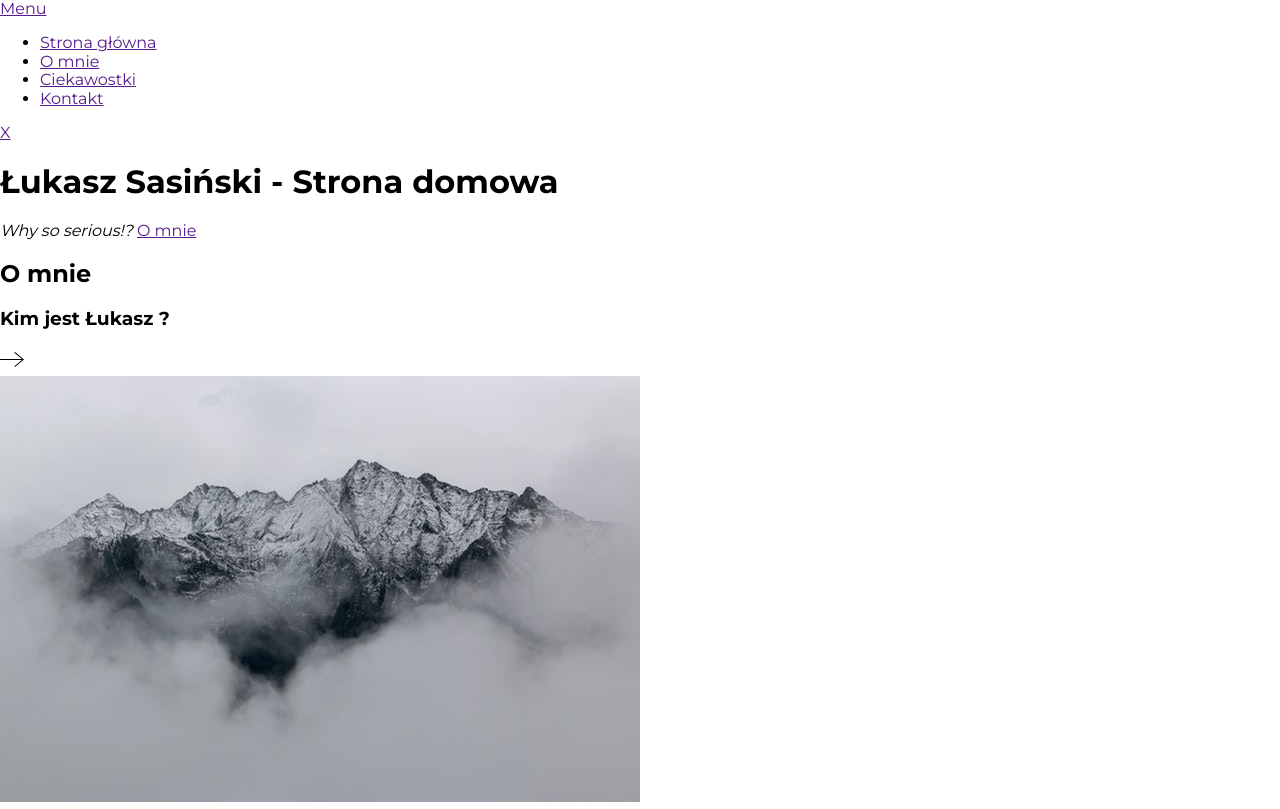
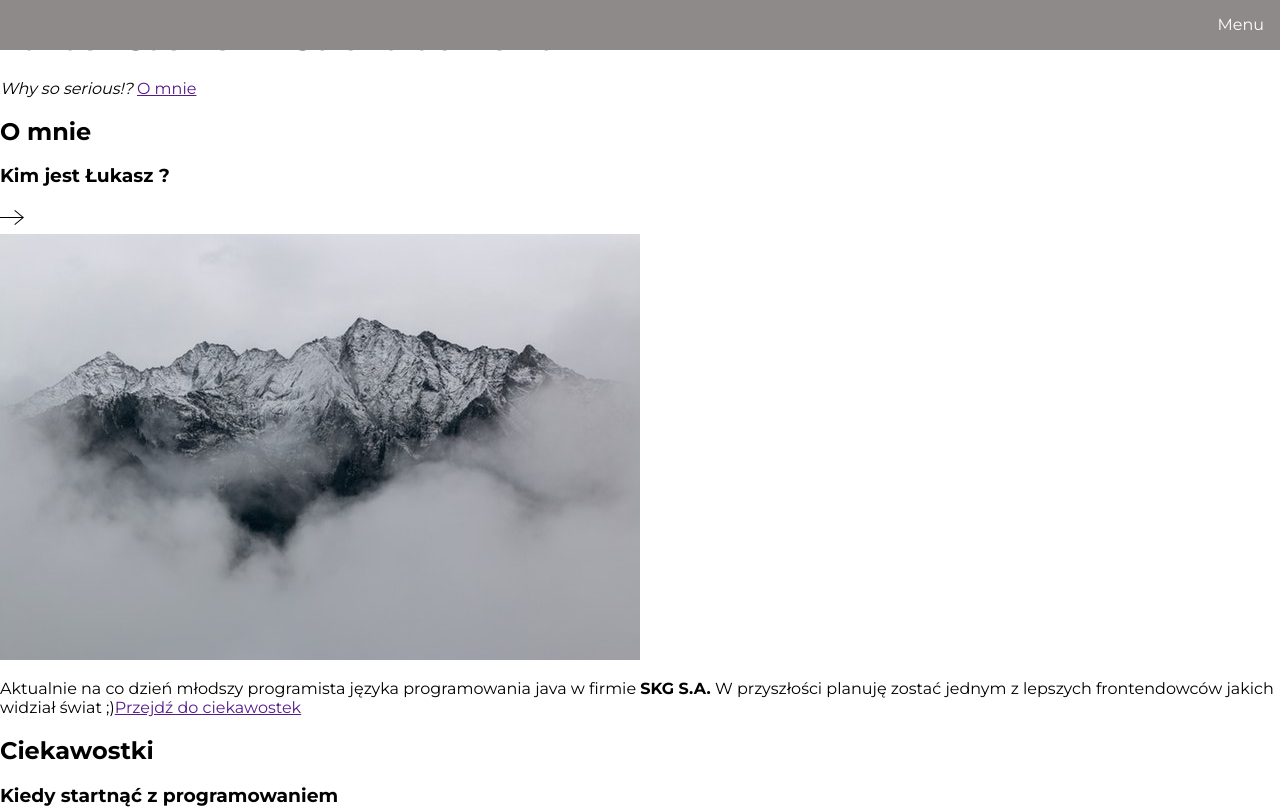
Before and after one commit to sasinskil/homepage-gulp, a website built with webpack: page src/content/index.html in a window 1280 px wide. Shown: the top 809 px of the page. Built offline with nearby package versions, Linux system fonts and the light colour scheme; files whose address does not match are found by name.

```diff
--- a/src/scss/main.scss
+++ b/src/scss/main.scss
@@ -18,3 +18,60 @@
   font-family: "Montserrat", sans-serif;
   min-height: 100vh;
 }
+
+.main-header {
+  width: 100%;
+  top: 0;
+  padding: 16px;
+  background: rgb(143, 138, 138);
+  display: flex;
+  justify-content: flex-end;
+  align-items: center;
+  position: fixed;
+}
+
+.navigation-trigger {
+  text-decoration: none;
+  color: #fff;
+}
+
+.navigation {
+  position: absolute;
+  display: flex;
+  transform: translateX(100%);
+  top: 0;
+  right: 0;
+  background: rgb(143, 138, 138);
+  width: 300px;
+  min-height: 100vh;
+
+  &__list {
+    margin: 55px 0 0 15px;
+    display: flex;
+    flex-direction: column;
+    justify-content: flex-start;
+    align-items: flex-start;
+    list-style: none;
+  }
+
+  &__item {
+    margin-bottom: 25px;
+  }
+
+  &__link {
+    text-decoration: none;
+    color: #fff;
+
+    &:hover {
+      color: rgb(204, 197, 197);
+    }
+  }
+
+  &-hide {
+    text-decoration: none;
+    color: #fff;
+    position: fixed;
+    top: 10px;
+    right: 15px;
+  }
+}
```
Also changed, not shown: dist/css/main.css, src/assets/images/fog.jpg (added), 1 other file.
